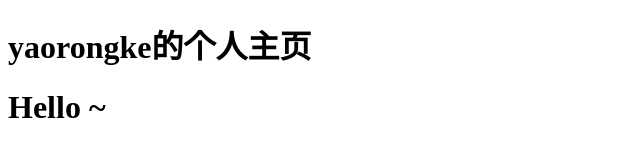
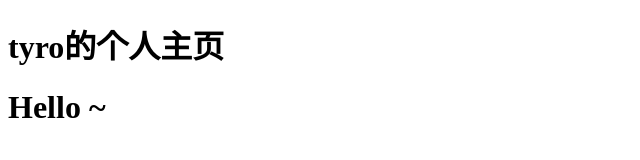
Before and after one commit to tyro-tag/tyro.github.io, a plain HTML site: page index.html in a window 1280 px wide. Shown: the whole page, without its empty margins (0-640 px from the left). Drawn offline with Linux system fonts and the light colour scheme.

Commit message:
Update index.html

```diff
--- a/index.html
+++ b/index.html
@@ -5,7 +5,7 @@
     <title>yaorongke</title>
 </head>
 <body>
-    <h1>yaorongke的个人主页</h1>
+    <h1>tyro的个人主页</h1>
     <h1>Hello ~</h1>
 </body>
 </html>
```
